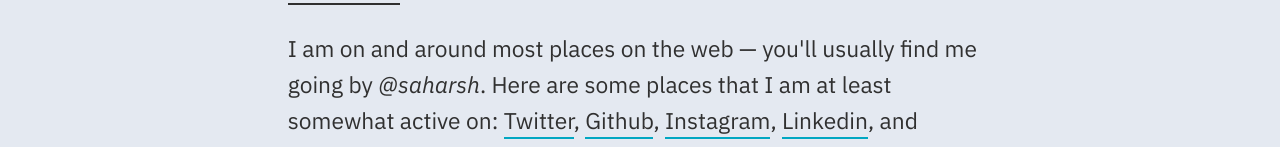
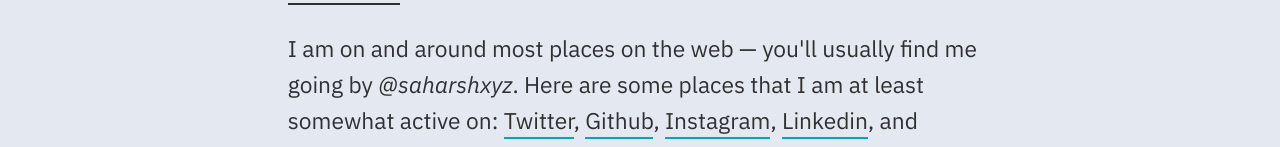
Before and after one commit to saharshxyz/site, a Next.js app: page / in a window 1280 px wide. Shown: the part 526-673 px from the top of the page. Built offline with nearby package versions, Linux system fonts and the light colour scheme.

Commit message:
Fix username

```diff
--- a/pages/index.tsx
+++ b/pages/index.tsx
@@ -30,7 +30,7 @@ const Home = () => {
 
 				<p>
 					I am on and around most places on the web — you&#39;ll usually find me
-					going by <em>@saharsh</em>. Here are some places that I am at least
+					going by <em>@saharshxyz</em>. Here are some places that I am at least
 					somewhat active on:{' '}
 					<a href='https://sahar.sh/t' title='Saharsh&#39;s Twitter'>
 						Twitter
```
